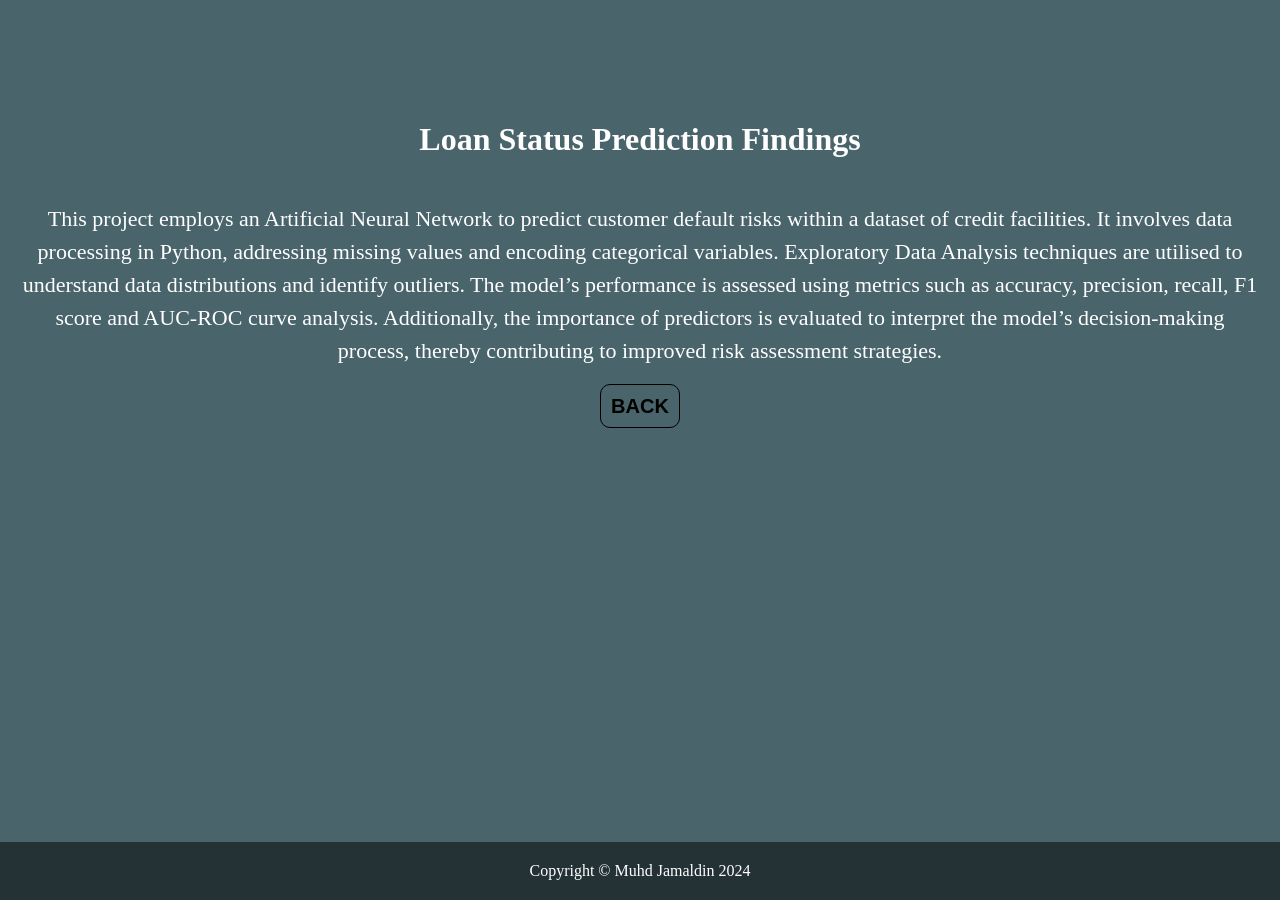
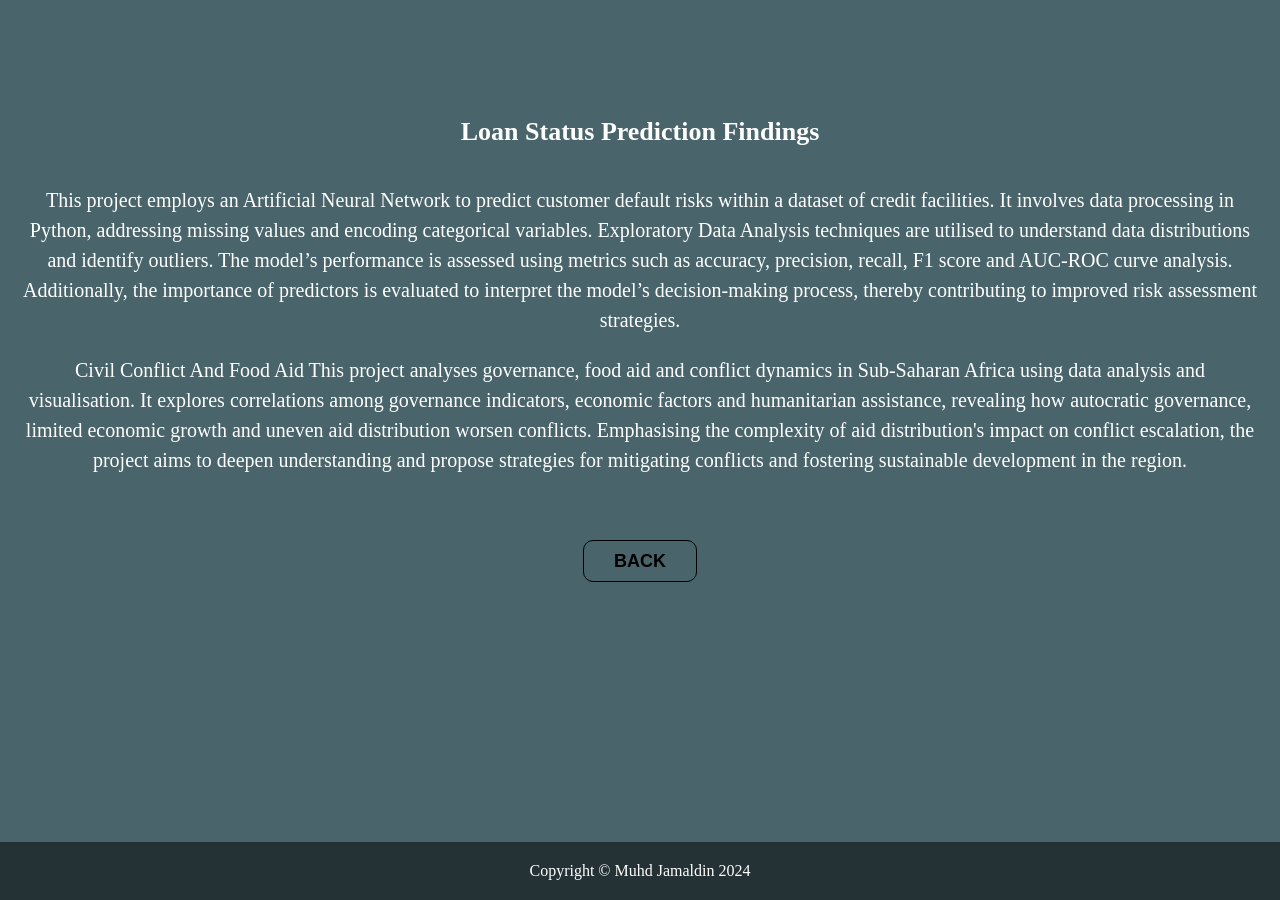
Before and after one commit to Md-Khid/Md-Khid, a Jekyll site: the page 4.html, which Jekyll copies as it is, in a window 1280 px wide. Built offline with Jekyll 4.4.1, drawn with Linux system fonts in a browser that asks for light colours.

Commit message:
Update 4.html

```diff
--- a/4.html
+++ b/4.html
@@ -6,53 +6,57 @@
     <title>Loan Status Prediction</title>
     <style>
         html, body {
-            height: 100%; /* Set the height to take full viewport height */
-            margin: 0; /* Reset default margin */
-            display: flex; /* Enable flexbox */
-            flex-direction: column; /* Stack elements vertically */
+            height: 100%;
+            margin: 0;
+            display: flex;
+            flex-direction: column;
         }
         body {
             background-image: url("background.jpg");
             background-size: cover;
             color: white;
             font-family: "Century Schoolbook", serif;
-            font-weight: lighter; /* Make font thinner for all text */
-            position: relative; /* Set position to relative for footer positioning */
+            font-weight: lighter;
+            position: relative;
         }
         .intro {
             padding-top: 100px;
             text-align: center;
         }
+        .intro h1.brand-heading {
+            font-size: 26px; /* Decreased font size for header */
+        }
         .container {
-            flex: 1; /* Allow container to grow and fill available space */
-            padding: 0 20px; /* Padding for content */
+            flex: 1;
+            padding: 0 20px;
         }
         .container p {
-            font-size: 22px;
+            font-size: 20px; /* Decreased font size for content */
             text-align: center;
             line-height: 1.5;
         }
-        .back-link {
-            font-size: 20px;
+  .back-link {
+            font-size: 18px;
             color: black;
             text-decoration: none;
             border: 0.5px solid black;
             border-radius: 10px;
-            padding: 10px;
+            padding: 10px 30px; /* Increase horizontal padding to make the border box wider */
             transition: background-color 0.3s ease;
         }
+
         .back-link:hover {
             background-color: #219BB3;
         }
         footer {
             text-align: center;
-            position: relative; /* Footer will be at the end of content */
-            width: 100%; /* Ensure footer spans the full width */
-            padding: 20px 0; /* Add padding to footer */
-            background-color: rgba(0, 0, 0, 0.5); /* Semi-transparent background color for readability */
+            position: relative;
+            width: 100%;
+            padding: 20px 0;
+            background-color: rgba(0, 0, 0, 0.5);
         }
         footer p {
-            margin: 0; /* Remove default margin from paragraph inside footer */
+            margin: 0;
         }
     </style>
 </head>
@@ -73,13 +77,19 @@
 
 <!-- Main Content -->
 <div class="container">
-    <p>This project employs an Artificial Neural Network to predict customer default risks within a dataset of credit
-        facilities. It involves data processing in Python, addressing missing values and encoding categorical variables.
-        Exploratory Data Analysis techniques are utilised to understand data distributions and identify outliers.
-        The model’s performance is assessed using metrics such as accuracy, precision, recall, F1 score and AUC-ROC curve
-        analysis. Additionally, the importance of predictors is evaluated to interpret the model’s decision-making process,
-        thereby contributing to improved risk assessment strategies.
+    <p>This project employs an Artificial Neural Network to predict customer default risks within a dataset of credit facilities.
+        It involves data processing in Python, addressing missing values and encoding categorical variables. Exploratory Data
+        Analysis techniques are utilised to understand data distributions and identify outliers. The model’s performance is
+        assessed using metrics such as accuracy, precision, recall, F1 score and AUC-ROC curve analysis. Additionally, the
+        importance of predictors is evaluated to interpret the model’s decision-making process, thereby contributing to
+        improved risk assessment strategies.
+<p>
+Civil Conflict And Food Aid
+
+This project analyses governance, food aid and conflict dynamics in Sub-Saharan Africa using data analysis and visualisation. It explores correlations among governance indicators, economic factors and humanitarian assistance, revealing how autocratic governance, limited economic growth and uneven aid distribution worsen conflicts. Emphasising the complexity of aid distribution's impact on conflict escalation, the project aims to deepen understanding and propose strategies for mitigating conflicts and fostering sustainable development in the region.
+
     </p>
+    <p>&nbsp;</p>
     <!-- Back Button -->
     <p style="text-align: center;">
         <a href="javascript:history.back()" class="back-link">
```
